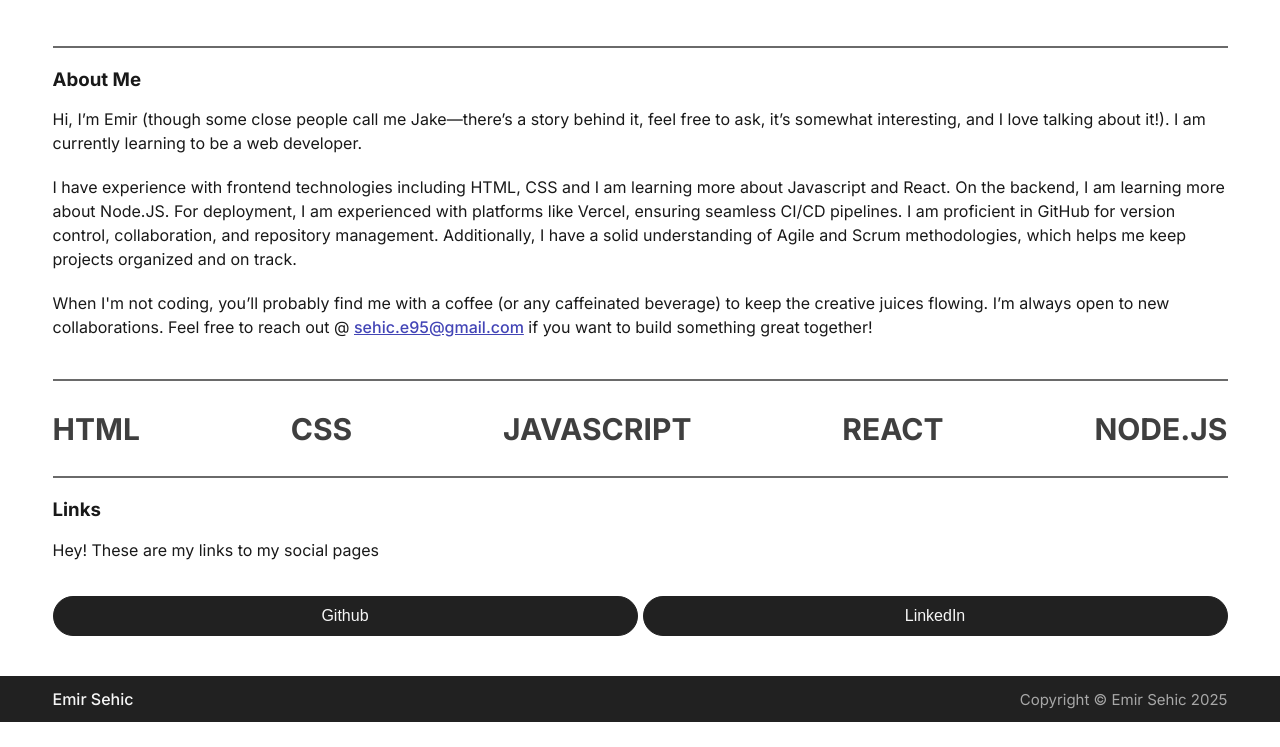
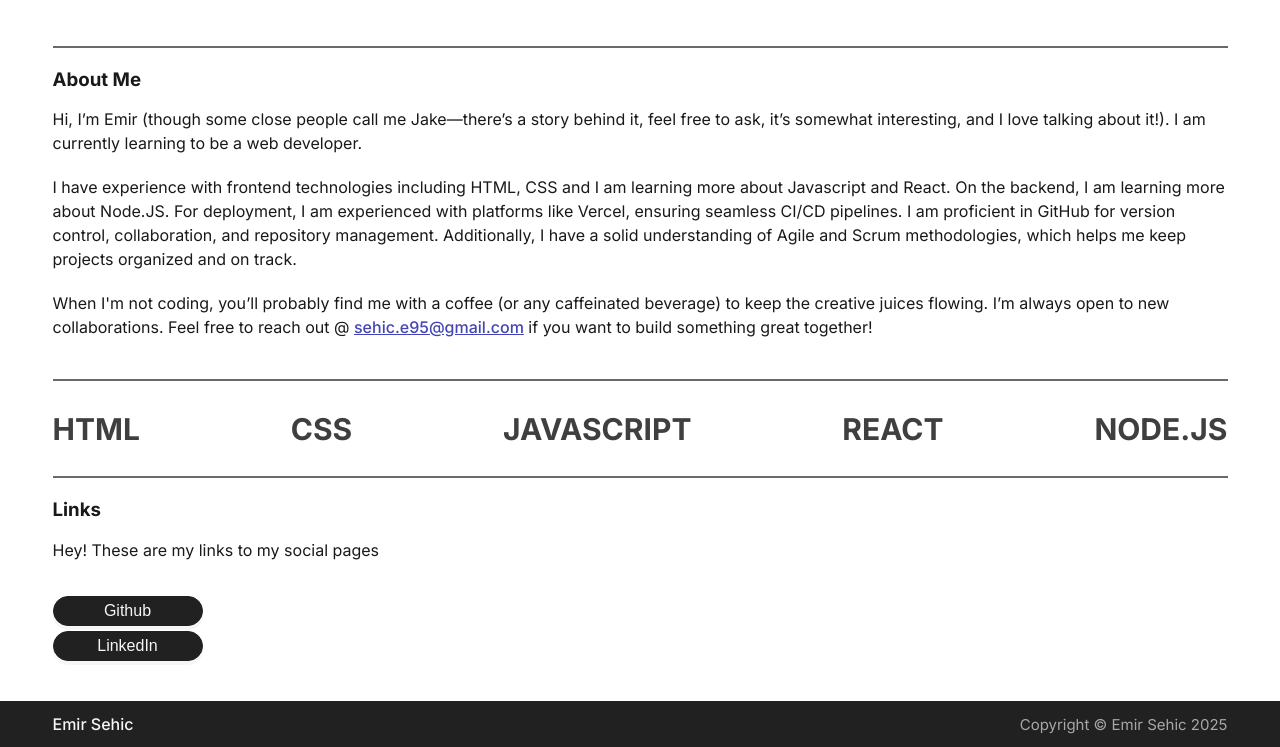
Before and after one commit to Emzahx/emirsehic.co, a plain HTML site: page index.html in a window 1280 px wide. Shown: the part 313-1060 px from the top of the page. Before the commit the page ends 1035 px from the top, so only its background shows below. Drawn offline with Linux system fonts and the light colour scheme.

Commit message:
changed size of buttons and added clickability

```diff
--- a/main.css
+++ b/main.css
@@ -176,25 +176,34 @@ h5 {
 
 .my-links {
   display: flex;
-  flex-direction: row;
+  flex-direction: column;
   padding: 20px 0;
-  justify-content: space-between;
   gap: 5px;
+
 }
 
 .btn-link button {
   cursor: pointer;
   border: 1px solid #212121;
-  border-radius: 33px;
-  height: 40px;
-  width: 100%;
+  border-radius: 333px;
+  height: 30px;
+  width: 150px;
   background-color: #212121;
   color: #f6f6f6;
   font-size: 16px;
+  box-shadow: 0px 4px;
 }
 
 .btn-link button:hover {
   background-color: #3d3d3e;
+}
+
+.btn-link button:active {
+  margin-top: 2px;
+  margin-bottom: 2px;
+  box-shadow: 0px 0px;
+  background-color: #3d3d3e;
+  color: #fff;
 }
 
 .btn-link {
```
